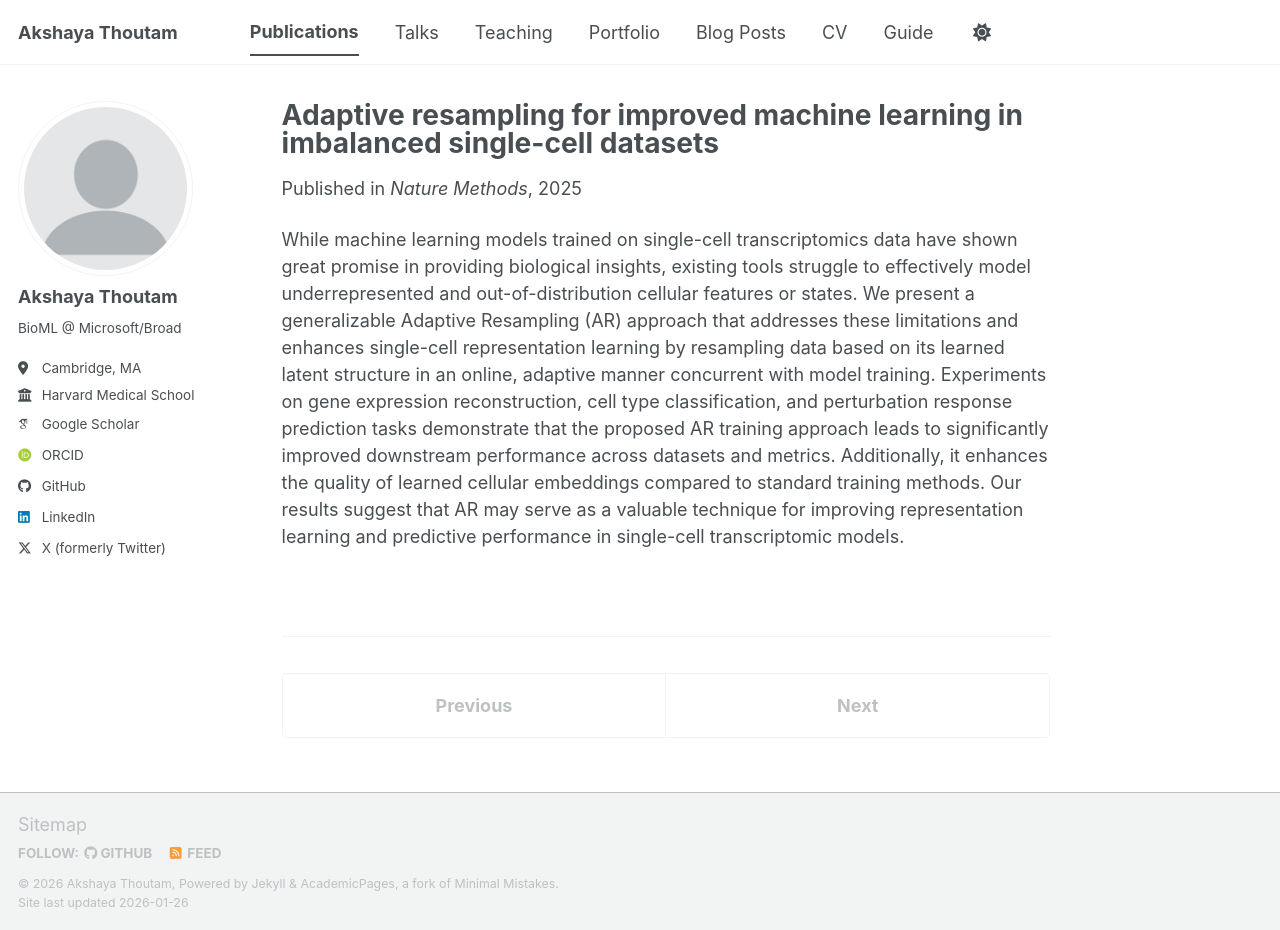
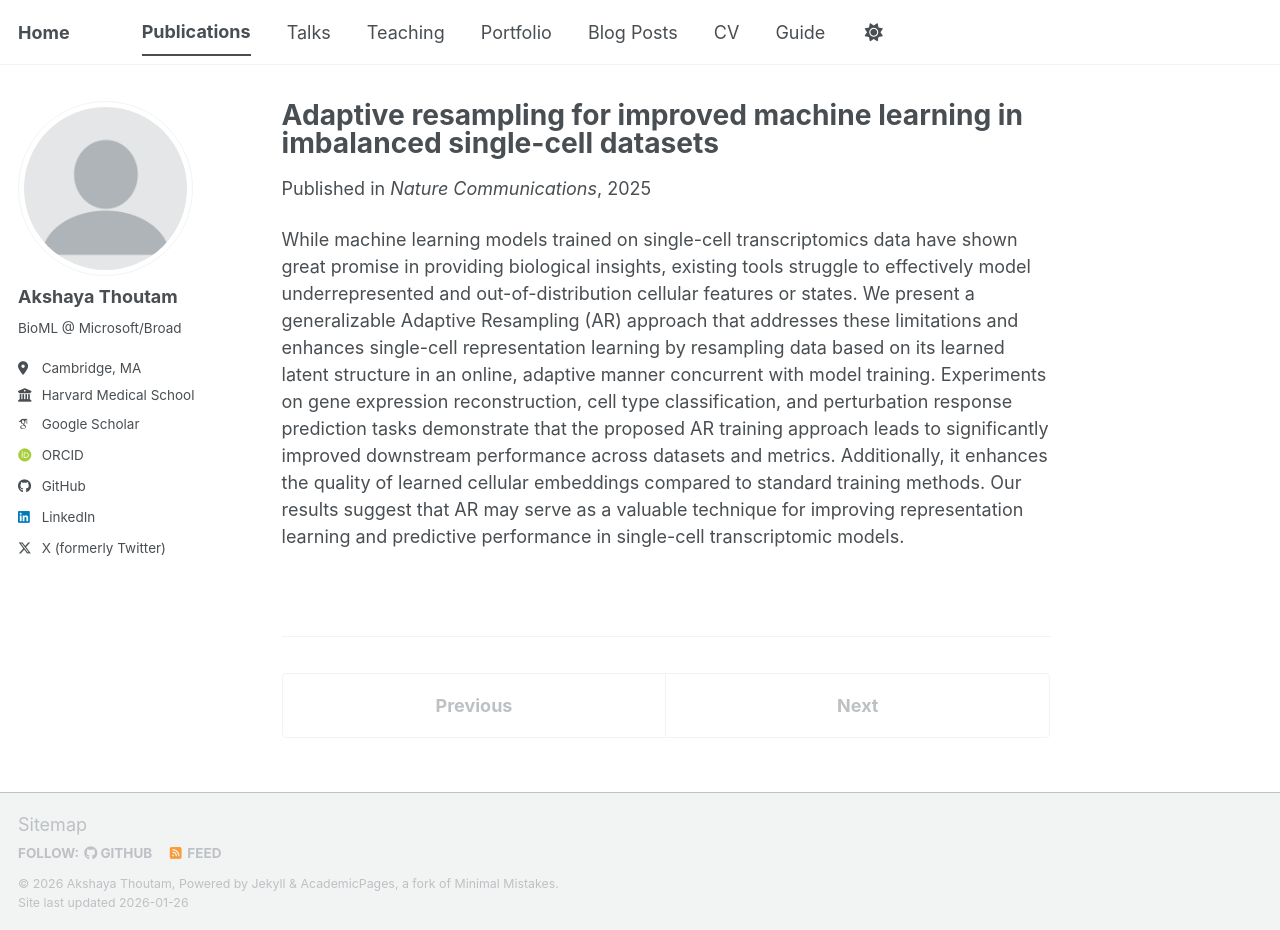
Before and after one commit to AkshayaThoutam/akshayathoutam.github.io, a Jekyll site: the page built from _publications/Adaptive_Resampling.md, in a window 1280 px wide and 930 px high. Built offline with Jekyll 4.4.1, drawn with Linux system fonts in a browser that asks for light colours; some web fonts are replaced; a script bundle is joined from its source files by our own code; library files that are not in the unit come from our copies.

```diff
--- a/_config.yml
+++ b/_config.yml
@@ -9,7 +9,7 @@
 # Basic Site Settings
 locale                   : "en-US"
 site_theme               : "default" # The available themes options are "default", "air", "sunrise", "mint", "dirt" and "contrast"
-title                    : "Akshaya Thoutam"
+title                    : "Home"
 title_separator          : "-"
 name                     : &name "Akshaya Thoutam"
 description              : &description "Akshaya Thoutam's academic portfolio"   # Update this with a general description of your site, this is the default if not overridden by a page
--- a/_publications/Adaptive_Resampling.md
+++ b/_publications/Adaptive_Resampling.md
@@ -3,8 +3,8 @@
 collection: publications
 category: manuscripts
 date: 2025-11-05
-venue: "Nature Methods"
-venue_short: "Nature Methods"
+venue: "Nature Communications"
+venue_short: "Nature Com"
 badge2: "Paper"
 badge2_style: "outline"
 authors: "Zeinab Navidi, Akshaya Thoutam, Madeline Hughes, Srivatsan Raghavan, Peter S. Winter, Lorin Crawford, Ava P. Amini"
```
Also changed, not shown: _pages/about.md (+1 -5 lines), _publications/nanoparticles.md (+1 -0 lines).
